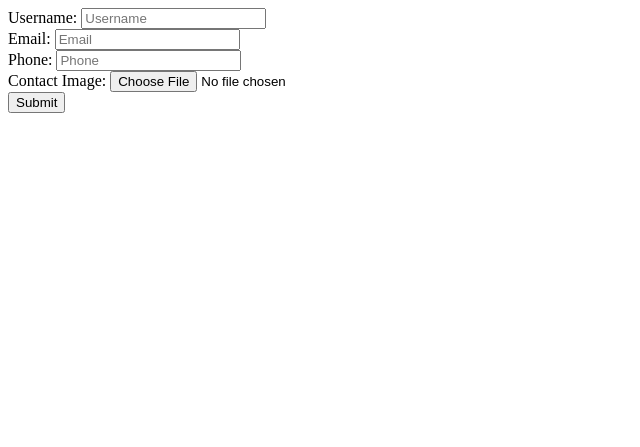
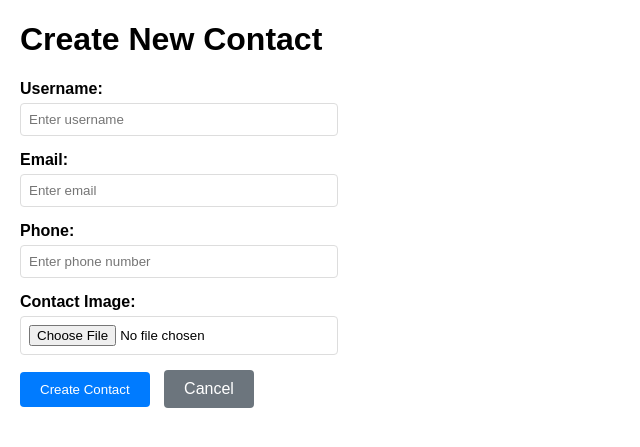
Before and after one commit to Shakhoyat/my-php101, a PHP site: page /form-superglobal/create.php in a window 1280 px wide. Shown: the top 447 px of the page, without its empty margins (0-640 px from the left). Run offline with PHP 8.4, Linux system fonts and the light colour scheme.

Commit message:
working contact manager

```diff
--- a/form-superglobal/contacts.json
+++ b/form-superglobal/contacts.json
@@ -9,6 +9,6 @@
         "username": "the_skt2",
         "email": "shujon2107104@stud.kuet.ac.bd",
         "phone": "01303488507",
-        "image": "uploads\/1759409491_tt.heic"
+        "image": "uploads\/1759410165_tt.heic"
     }
 ]
--- a/form-superglobal/create.php
+++ b/form-superglobal/create.php
@@ -1,25 +1,19 @@
 <?php
-
+session_start();
 $uploadDir = 'uploads/';
 $contactsFile = 'contacts.json';
 
-    // echo "<pre>";
-    // var_dump($_FILES);
-    // echo "</pre>";
-
 if ($_SERVER["REQUEST_METHOD"] == "POST") {
-        // Sanitize and validate inputs
     $username = filter_input(INPUT_POST, 'username', FILTER_SANITIZE_SPECIAL_CHARS);
     $email = filter_input(INPUT_POST, 'email', FILTER_SANITIZE_EMAIL);
     $phone = filter_input(INPUT_POST, 'phone', FILTER_SANITIZE_SPECIAL_CHARS);
 
-        // Validate inputs
     if ($username && $email && $phone && isset($_FILES['contact_image'])) {
-            //Ensure directory exists
+        // Ensure directory exists
         if (!is_dir($uploadDir)) {
             mkdir($uploadDir, 0777, true);
         }
-            // Handle file upload
+
         $imageName = time() . "_" . basename($_FILES['contact_image']['name']);
         $uploadFilePath = $uploadDir . $imageName;
 
@@ -38,17 +32,17 @@
             // Save back to JSON file
             file_put_contents($contactsFile, json_encode($contacts, JSON_PRETTY_PRINT));
 
-                echo "Contact Added: $username ($email, $phone)<br>";
+            $_SESSION['success'] = "Contact '$username' created successfully!";
+            header("Location: index.php");
+            exit();
         } else {
-                echo "Error uploading image.";
+            $_SESSION['error'] = "Error uploading image.";
         }
     } else {
-            echo "Invalid input. Please fill all fields correctly.<br>";
+        $_SESSION['error'] = "Please fill all fields and select an image.";
     }
 }
-
 ?>
-
 
 <!DOCTYPE html>
 <html lang="en">
@@ -56,24 +50,98 @@
 <head>
     <meta charset="UTF-8">
     <meta name="viewport" content="width=device-width, initial-scale=1.0">
-     <title>Document</title>
+    <title>Create Contact</title>
+    <style>
+        body {
+            font-family: Arial, sans-serif;
+            margin: 20px;
+        }
+
+        .form-group {
+            margin-bottom: 15px;
+        }
+
+        label {
+            display: block;
+            margin-bottom: 5px;
+            font-weight: bold;
+        }
+
+        input[type="text"],
+        input[type="email"],
+        input[type="file"] {
+            width: 100%;
+            padding: 8px;
+            border: 1px solid #ddd;
+            border-radius: 4px;
+            max-width: 300px;
+        }
+
+        .btn {
+            padding: 10px 20px;
+            background-color: #007bff;
+            color: white;
+            border: none;
+            border-radius: 4px;
+            cursor: pointer;
+        }
+
+        .btn:hover {
+            background-color: #0056b3;
+        }
+
+        .btn-secondary {
+            background-color: #6c757d;
+            margin-left: 10px;
+            text-decoration: none;
+            display: inline-block;
+        }
+
+        .alert {
+            padding: 10px;
+            margin: 10px 0;
+            border-radius: 5px;
+        }
+
+        .alert-error {
+            background-color: #f8d7da;
+            color: #721c24;
+            border: 1px solid #f5c6cb;
+        }
+    </style>
 </head>
 
 <body>
+    <h1>Create New Contact</h1>
+
+    <?php if (isset($_SESSION['error'])): ?>
+        <div class="alert alert-error"><?php echo $_SESSION['error'];
+                                        unset($_SESSION['error']); ?></div>
+    <?php endif; ?>
+
     <form action="" method="POST" enctype="multipart/form-data">
+        <div class="form-group">
             <label for="username">Username:</label>
-         <input type="text" name="username" placeholder="Username">
-         <br>
+            <input type="text" name="username" id="username" placeholder="Enter username" required>
+        </div>
+
+        <div class="form-group">
             <label for="email">Email:</label>
-         <input type="email" name="email" placeholder="Email">
-         <br>
+            <input type="email" name="email" id="email" placeholder="Enter email" required>
+        </div>
+
+        <div class="form-group">
             <label for="phone">Phone:</label>
-         <input type="text" name="phone" placeholder="Phone">
-         <br>
+            <input type="text" name="phone" id="phone" placeholder="Enter phone number" required>
+        </div>
+
+        <div class="form-group">
             <label for="contact_image">Contact Image:</label>
-         <input type="file" name="contact_image" accept="image/*">
-         <br>
-         <button type="submit">Submit</button>
+            <input type="file" name="contact_image" id="contact_image" accept="image/*" required>
+        </div>
+
+        <button type="submit" class="btn">Create Contact</button>
+        <a href="index.php" class="btn btn-secondary">Cancel</a>
     </form>
 </body>
 
```
Also changed, not shown: form-superglobal/delete.php (+55 -0 lines), form-superglobal/index.php (+90 -2 lines), 2 other files. Lines whose indentation alone changed are shown as unchanged.
